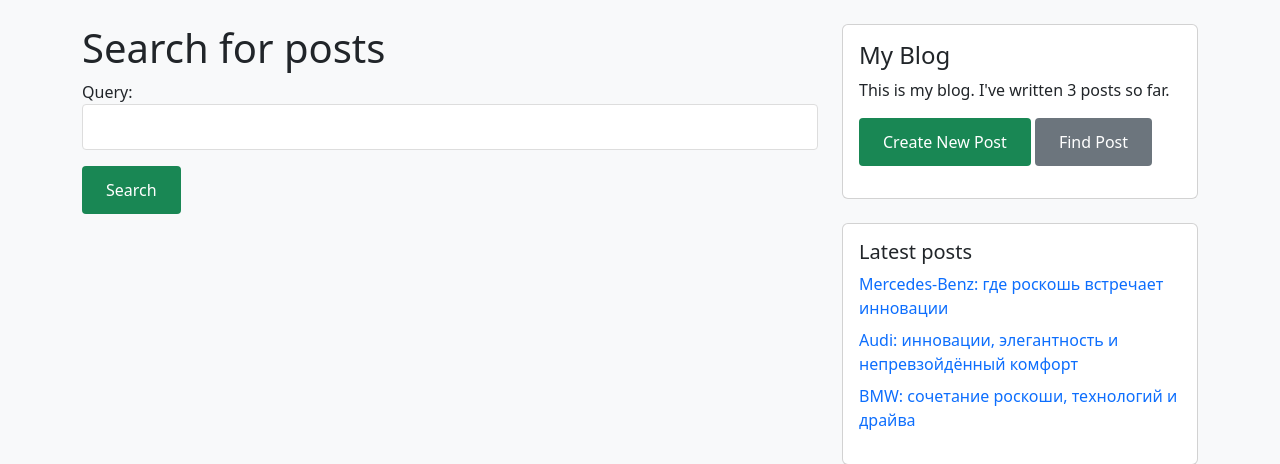
After one commit to AlexeyBasak/Project_blog, a Django app: page /search/ in a window 1280 px wide. The commit adds this page. Shown: the top 464 px of the page. Run offline with Django 4.2, Linux system fonts and the light colour scheme; data comes from the database, SQL or seed files in the repository; tables that the repository leaves empty hold one stand-in row (values such as "Sample post").

Commit message:
Add search

```diff
--- a/blog/forms.py
+++ b/blog/forms.py
@@ -22,3 +22,7 @@ class AddPostForm(forms.ModelForm):
             'title': forms.TextInput(attrs={'class': 'form-control'}),
             'body': forms.Textarea(attrs={'class': 'form-control', 'rows': 5}),
         }
+
+
+class SearchForm(forms.Form):
+    query = forms.CharField()
--- a/blog/templates/blog/base.html
+++ b/blog/templates/blog/base.html
@@ -25,9 +25,10 @@
             <div class="card-body">
               <h2 class="card-title h4">My Blog</h2>
               <p class="card-text">
-                This is my blog. I've written{% total_posts %}posts so far.
+                This is my blog. I've written {% total_posts %} posts so far.
               </p>
               <a href="{% url 'blog:add_post' %}" class="btn btn-success mb-3">Create New Post</a>
+              <a href="{% url 'blog:post_search' %}" class="btn btn-secondary mb-3">Find Post</a>
             </div>
           </div>
 
--- a/blog/templates/blog/post/list.html
+++ b/blog/templates/blog/post/list.html
@@ -26,8 +26,8 @@
             {% if not forloop.last %} {% endif %}
           {% endfor %}
         </div>
-        <a href="{{ post.get_absolute_url }}" class="btn btn-sm btn-outline-primary">Read more</a>
-        <div class="mt-3">
+        <div class="d-flex justify-content-between align-items-center">
+          <a href="{{ post.get_absolute_url }}" class="btn btn-sm btn-outline-primary">Read more</a>
           <a href="{% url 'blog:post_delete' post.id %}" class="btn btn-sm btn-outline-danger">Delete Post</a>
         </div>
       </div>
--- /dev/null
+++ b/blog/templates/blog/post/search.html
@@ -0,0 +1,28 @@
+{% extends 'blog/base.html' %}
+{% load blog_tags %}
+{% block title %}
+  Search
+{% endblock %}
+{% block content %}
+  {% if query %}
+    <h1>Posts containing "{{ query }}"</h1>
+    <h3>
+      {% with total_results=results.count %}
+        Found {{ total_results }} result{{ total_results|pluralize }}
+      {% endwith %}
+    </h3>
+    {% for post in results %}
+      <h4><a href="{{ post.get_absolute_url }}">{{ post.title }}</a></h4>
+      {{ post.body|markdown|truncatewords_html:12 }}
+    {% empty %}
+      <p>There are no results for your query.</p>
+    {% endfor %}
+    <a href="{% url 'blog:post_search' %}" class="btn btn-secondary mb-3">Search Again</a>
+  {% else %}
+    <h1>Search for posts</h1>
+    <form method="get">
+      {{ form.as_p }}
+      <input type="submit" value="Search" class="btn btn-success" />
+    </form>
+  {% endif %}
+{% endblock %}
--- a/blog/urls.py
+++ b/blog/urls.py
@@ -14,4 +14,5 @@ urlpatterns = [
     path('comment_delete/<int:comment_id>', views.delete_comment, name='comment_delete'),
     path('post_delete/<int:post_id>', views.delete_post, name='post_delete'),
     path('create/', views.AddPost.as_view(), name='add_post'),
+    path('search/',  views.post_search, name='post_search'),
 ]
--- a/blog/views.py
+++ b/blog/views.py
@@ -5,7 +5,7 @@ from django.views import View
 from blog.models import Post, Comment
 from django.core.paginator import Paginator, EmptyPage, PageNotAnInteger
 from django.views.generic import ListView
-from .forms import AddPostForm, EmailPostForm, CommentForm
+from .forms import AddPostForm, EmailPostForm, CommentForm, SearchForm
 from django.core.mail import send_mail
 from django.views.decorators.http import require_POST
 from taggit.models import Tag
@@ -13,6 +13,14 @@ from django.db.models import Count
 from django.views.generic import CreateView
 from django.utils import timezone
 from slugify import slugify
+from django.contrib.postgres.search import (
+    SearchVector,
+    SearchQuery,
+    SearchRank,
+    TrigramSimilarity,
+)
+
+
 # class PostsListView(ListView):
 #     queryset = Post.published.all()
 #     context_object_name = 'posts'
@@ -59,11 +67,19 @@ def post_detail(request, year, month, day, post):
     count = p.comments.count()
 
     form = CommentForm()
-    post_tags_ids = p.tags.values_list('id', flat=True)
+    post_tags_ids = p.tags.values_list("id", flat=True)
     similar_posts = Post.published.filter(tags__in=post_tags_ids).exclude(id=p.id)
-    similar_posts = similar_posts.annotate(same_tags=Count('tags')).order_by('-same_tags', '-publish')[:3]
+    similar_posts = similar_posts.annotate(same_tags=Count("tags")).order_by(
+        "-same_tags", "-publish"
+    )[:3]
 
-    data = {"post": p, "comment": comment, "form": form, "count": count, 'similar_posts': similar_posts}
+    data = {
+        "post": p,
+        "comment": comment,
+        "form": form,
+        "count": count,
+        "similar_posts": similar_posts,
+    }
 
     return render(request, "blog/post/detail.html", context=data)
 
@@ -122,19 +138,20 @@ def all_post_comments(request, post_slug):
 
 def delete_post(request, post_id):
     post = get_object_or_404(Post, id=post_id)
-    if request.method == 'POST':
+    if request.method == "POST":
         post.delete()
-        return redirect('blog:post_list')
+        return redirect("blog:post_list")
 
     data = {
-        'post': post,
+        "post": post,
     }
-    return render(request, 'blog/post/post_confirm_delete.html', context=data)
+    return render(request, "blog/post/post_confirm_delete.html", context=data)
+
 
 class AddPost(View):
     def get(self, request):
         form = AddPostForm()
-        return render(request, 'blog/post/create_post.html', {'form': form})
+        return render(request, "blog/post/create_post.html", {"form": form})
 
     def post(self, request):
         form = AddPostForm(request.POST)
@@ -145,20 +162,47 @@ class AddPost(View):
             post.updated = timezone.now()
             post.save()
             form.save_m2m()
-            return redirect('blog:post_list')
+            return redirect("blog:post_list")
 
-        return render(request, 'blog/post/create_post.html', {'form': form})
-
+        return render(request, "blog/post/create_post.html", {"form": form})
 
 
 def delete_comment(request, comment_id):
     comment = get_object_or_404(Comment, id=comment_id)
     post = comment.post
-    if request.method == 'POST':
+    if request.method == "POST":
         comment.delete()
         return redirect(post.get_absolute_url())
 
     data = {
-        'comment': comment,
+        "comment": comment,
     }
-    return render(request, 'blog/post/comment_confirm_delete.html', context=data)
+    return render(request, "blog/post/comment_confirm_delete.html", context=data)
+
+
+def post_search(request):
+    form = SearchForm()
+    query = None
+    results = []
+
+    if "query" in request.GET:
+        form = SearchForm(request.GET)
+        if form.is_valid():
+            query = form.cleaned_data["query"]
+            # search_vector = SearchVector("title", weight='A') + SearchVector('body',  weight='B')
+            # search_query = SearchQuery(query)
+            # results = (
+            #     Post.published.annotate(
+            #         search=search_vector, rank=SearchRank(search_vector, search_query)
+            #     )
+            #     .filter(rank__gte=0.3)
+            #     .order_by("-rank")
+            # )
+            results = Post.published.annotate(similarity=TrigramSimilarity("title", query),).filter(similarity__gt=0.1).order_by("-similarity")
+
+    data = {
+        "form": form,
+        "query": query,
+        "results": results,
+    }
+    return render(request, "blog/post/search.html", context=data)
```
Also changed, not shown: blog/templates/blog/post/detail.html (+4 -7 lines), mysite/settings.py (+4 -3 lines).
